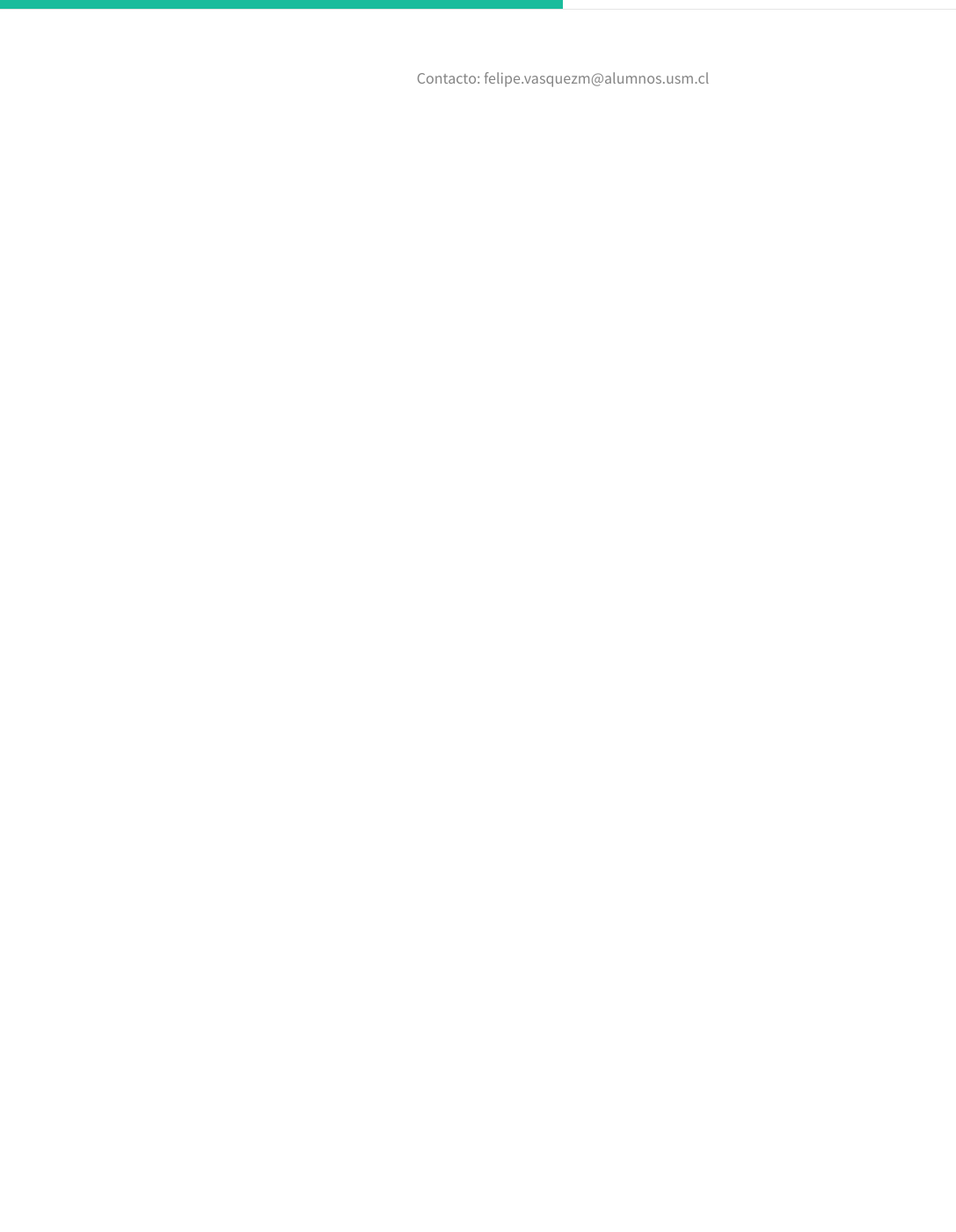
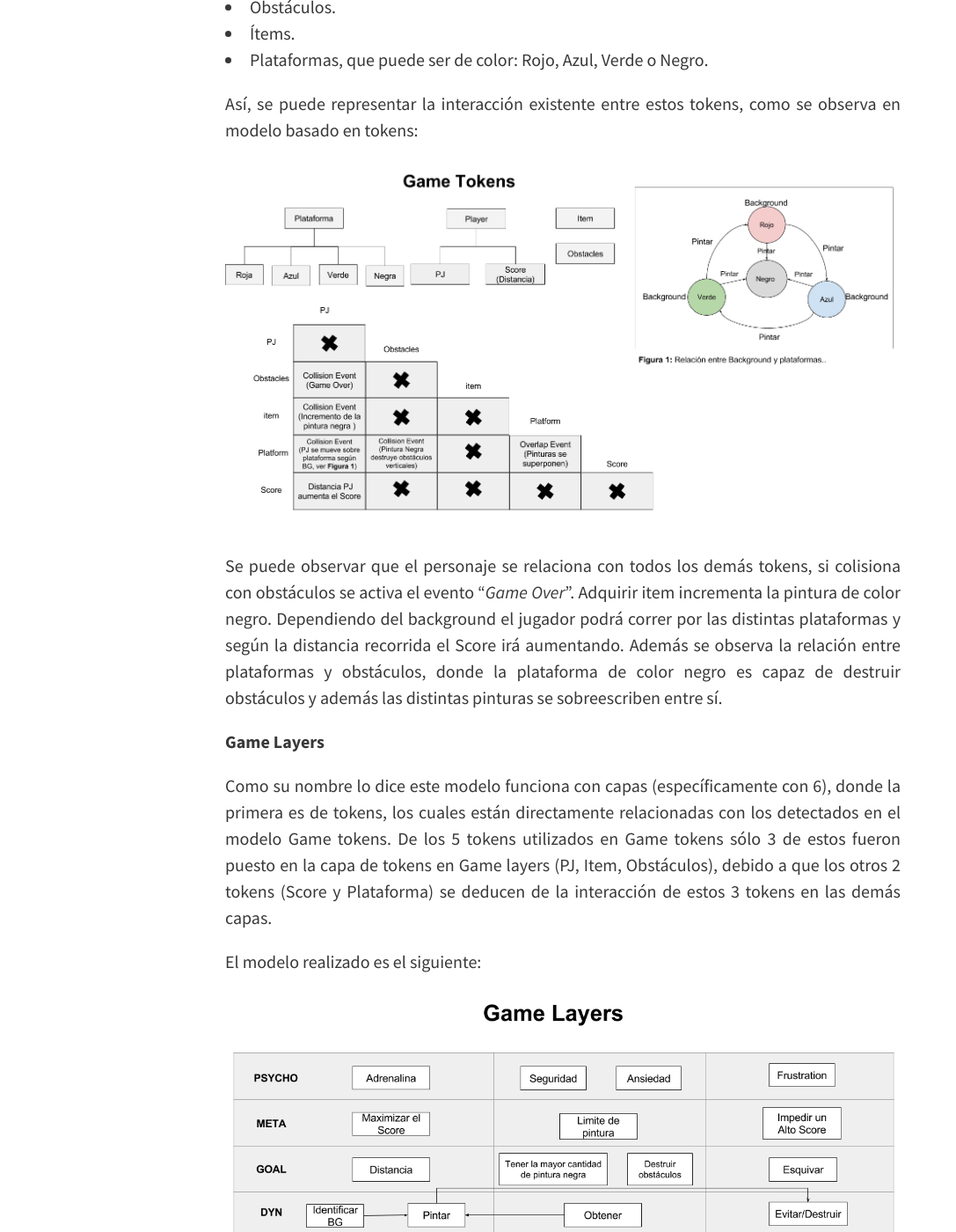
Before and after one commit to mazino/mazino.github.io, a Jekyll site: the page built from _posts/2016-04-04-Seguimiento-y-eleccion-de-Prototipo.md, in a window 1280 px wide and 1400 px high, scrolled down 2128 px. Shown: the whole window at 88% size, without its empty margins (0-1087 px from the left). Built offline with Jekyll 4.4.1, drawn with Linux system fonts in a browser that asks for light colours; nearby versions of some CDN libraries; before the commit the page ends 2294 px from its top, so only the background shows below that; some of the changed text lies outside the part shown.

Commit message:
solo faltan gif del gameplay

```diff
--- a/_layouts/post.html
+++ b/_layouts/post.html
@@ -9,7 +9,7 @@
     {% if page.author %} - {{ page.author }}{% endif %}
     </p>
   </header>
-  <section class="post-content">{{ content }}</section>
+  <section class="post-content" align="justify">{{ content }}</section>
 </article>
 
 <!-- Post navigation -->
--- a/_posts/2016-04-04-Seguimiento-y-eleccion-de-Prototipo.md
+++ b/_posts/2016-04-04-Seguimiento-y-eleccion-de-Prototipo.md
@@ -15,3 +15,32 @@
 ![Relacion background-pintura](/img/background-pintura.png)
 
 Básicamente, si el background es Rojo se debe pintar con el color Azul, si el background es Azul se debe pintar con el color Verde y si el background es Verde se debe pintar con el color Rojo. La excepción como ya se mencion es el color negro, el cual puede ser usado sin considerar el background.
+
+A modo complementario se realizaron los modelos Game tokens y Game layers para describir mejor el juego, más información respecto a los modelos [aquí](http://www.gamasutra.com/view/feature/187777/game_design_tools_for_collaboration.php?print=1).
+
+<strong>Game Tokens</strong>
+
+Principalmente se detectaron 4 tokens  en el juego, esto son:
+
+* Jugador, que a su vez se subdivide en Personaje (PJ) y Score.
+* Obstáculos.
+* Ítems.
+* Plataformas, que puede ser de color: Rojo, Azul, Verde o Negro.
+
+Así, se puede representar la interacción  existente entre estos tokens, como se observa en modelo basado en tokens:
+
+![Game tokens](/img/Game Tokens.png)
+
+Se puede observar que el personaje se relaciona con todos los demás tokens, si colisiona con obstáculos se activa el evento “<i>Game Over</i>”. Adquirir item incrementa la pintura de color negro. Dependiendo del background el jugador podrá correr por las distintas plataformas y según la distancia recorrida el Score irá aumentando. Además se observa la relación entre plataformas y obstáculos, donde la plataforma de color negro es capaz de destruir obstáculos y además las distintas pinturas se sobreescriben entre sí.
+
+<strong>Game Layers</strong>
+
+Como su nombre lo dice este modelo funciona con capas (específicamente con 6), donde la primera es de tokens, los cuales están directamente relacionadas con los detectados en el modelo Game tokens. De los 5 tokens utilizados en Game tokens sólo 3 de estos fueron puesto en la capa de tokens en Game layers (PJ, Item, Obstáculos), debido a que los otros 2 tokens (Score y Plataforma) se deducen de la interacción de estos 3 tokens en las demás capas.
+
+El modelo realizado es el siguiente:
+
+![Game Layers](/img/Game Layers.png)
+
+Se puede observar nuevamente con este modelo cómo interactúan los distintos elementos del juego visto desde la perspectiva del jugador. Se debe resaltar la última capa <i>PSYCHO</i>, que pretende resumir las emociones que probablemente sienta el jugador cuando este jugando. En este caso, el personaje debería transmitir la sensación de adrenalina debido a que queremos mantenerlo a salvo el mayor tiempo posible. Los ítems que aparecen debido al aumento en pintura Negra, si se tiene suficiente de esta el jugador debería sentir cierta seguridad y por el contrario si es escaza, el jugador debería sentir ansiedad por obtener el item y que este aparezca. Finalmente, los obstaculos estan hechos para que el jugador se frustre y desee intentar superar su mejor score.
+
+A modo de finalizar esta publicación dejaré algunos Gifs de los cambios hechos en el último avance del juego.
```
Also changed, not shown: css/main.scss (line endings or trailing spaces), img/Game Layers.png (added), img/Game Tokens.png (added).
